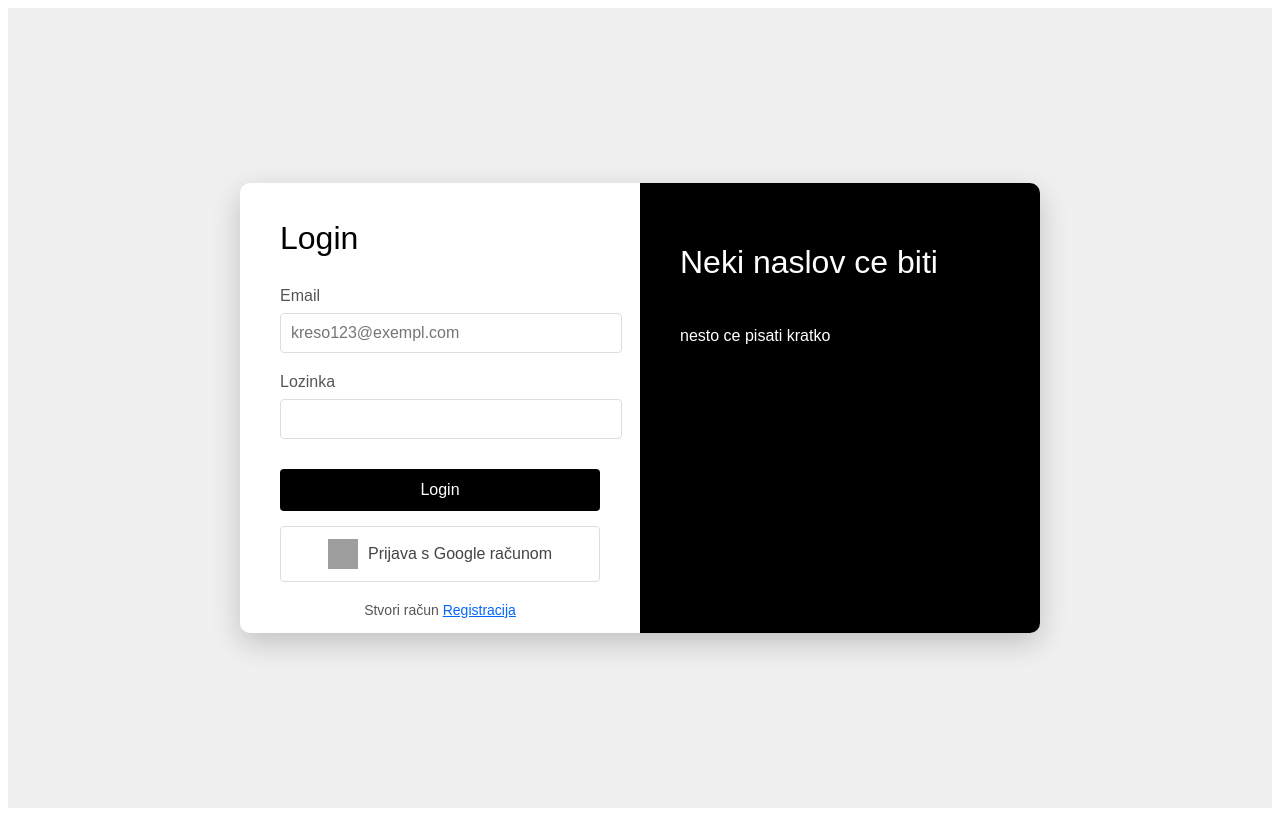
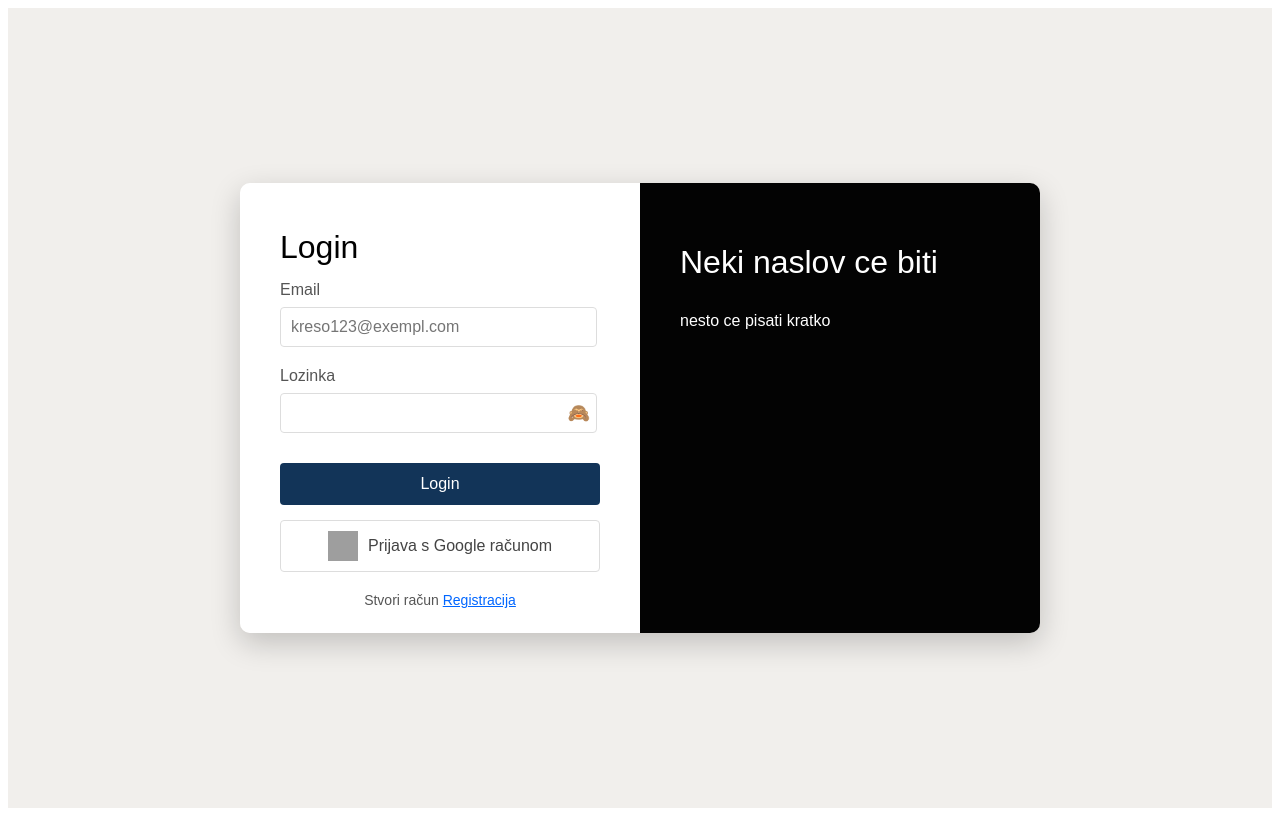
Before and after one commit to Dinkonad/PROJEKT, a Vue app: page /login in a window 1280 px wide. Built offline with nearby package versions, Linux system fonts and the light colour scheme; no server answers; grey boxes are pictures that could not be loaded.

Commit message:
Malo stiliziranja i podjela filova

```diff
--- a/src/components/LoginPage.vue
+++ b/src/components/LoginPage.vue
@@ -1,6 +1,5 @@
 <template>
   <div class="login-container">
-
     <admin-login
       v-if="showAdminPanel"
       @close="closeAdminPanel"
@@ -23,10 +22,20 @@
               />
             </div>
 
-              <div class="form-group">
+            <div class="form-group password-group">
               <label for="password">Lozinka</label>
-                <input type="password" id="password" v-model="password" />
+              <div class="password-input-container">
+                <input
+                  :type="showPassword ? 'text' : 'password'"
+                  id="password"
+                  v-model="password"
+                />
+                <span class="toggle-password" @click="toggleShowPassword">
+                  {{ showPassword ? '👁️' : '🙈' }}
+                </span>
               </div>
+            </div>
+            <p v-if="loginError" class="error-message">{{ loginError }}</p>
 
             <button class="login-button" @click="login">Login</button>
 
@@ -50,11 +59,9 @@
             <p class="welcome-text">
               nesto ce pisati kratko
             </p>
-
           </div>
         </div>
       </div>
-
       <div class="signup-side">
         <div class="black-side">
           <div class="welcome-content">
@@ -62,7 +69,6 @@
             <p class="welcome-text">
               nesto nepisati ovdje zanimljivo
             </p>
-
           </div>
         </div>
 
@@ -86,14 +92,24 @@
                 type="email"
                 id="email"
                 v-model="email"
-                  placeholder="primjer@domena.com"
+                placeholder="kreso123@exempl.com"
               />
             </div>
 
-              <div class="form-group">
+            <div class="form-group password-group">
               <label for="new-password">Lozinka</label>
-                <input type="password" id="new-password" v-model="newPassword" />
+              <div class="password-input-container">
+                <input
+                  :type="showNewPassword ? 'text' : 'password'"
+                  id="new-password"
+                  v-model="newPassword"
+                />
+                <span class="toggle-password" @click="toggleShowNewPassword">
+                  {{ showNewPassword ? '🙈' : '👁️' }}
+                </span>
               </div>
+            </div>
+            <p v-if="signupError" class="error-message">{{ signupError }}</p>
 
             <button class="login-button" @click="signup">Registracija</button>
 
@@ -111,7 +127,7 @@
 import { ref, watch } from 'vue';
 import { useRouter } from 'vue-router';
 import { useAuth } from '../store/auth';
-  import AdminLogin from './AdminLogin.vue';
+import AdminLogin from './AdminDashboard.vue';
 
 export default {
   name: 'LoginPage',
@@ -127,16 +143,18 @@
     const newUsername = ref('');
     const email = ref('');
     const newPassword = ref('');
+
     const isSignup = ref(false);
     const showAdminPanel = ref(false);
+    const showPassword = ref(false);
+    const showNewPassword = ref(false);
+
+    const loginError = ref('');
+    const signupError = ref('');
 
     watch(() => state.isLoggedIn, (isLoggedIn) => {
       if (isLoggedIn) {
-          if (state.isAdmin) {
-            router.push('/admin');
-          } else {
-            router.push('/dashboard');
-          }
+        router.push(state.isAdmin ? '/admin' : '/dashboard');
       }
     }, { immediate: true });
 
@@ -146,14 +164,30 @@
       newUsername.value = '';
       email.value = '';
       newPassword.value = '';
+      loginError.value = '';
+      signupError.value = '';
+    };
+
+    const toggleShowPassword = () => {
+      showPassword.value = !showPassword.value;
+    };
+
+    const toggleShowNewPassword = () => {
+      showNewPassword.value = !showNewPassword.value;
     };
 
     const handleLogin = async () => {
+      loginError.value = '';
+      if (!username.value || !password.value) {
+        loginError.value = 'Email i lozinka su obavezni.';
+        return;
+      }
+
       try {
         await login(username.value, password.value);
         clearFormFields();
       } catch (error) {
-          alert('Prijava nije uspjela: ' + error.message);
+        loginError.value = 'Pogrešan email ili lozinka.';
       }
     };
 
@@ -161,17 +195,23 @@
       try {
         await loginWithGoogle();
       } catch (error) {
-          alert('Google prijava nije uspjela: ' + error.message);
+        loginError.value = 'Google prijava nije uspjela.';
       }
     };
 
     const handleSignup = async () => {
+      signupError.value = '';
+      if (!newUsername.value || !email.value || !newPassword.value) {
+        signupError.value = 'Sva polja su obavezna.';
+        return;
+      }
+
       try {
         await signup(newUsername.value, email.value, newPassword.value);
         isSignup.value = false;
         clearFormFields();
       } catch (error) {
-          alert('Registracija nije uspjela: ' + error.message);
+        signupError.value = 'Registracija nije uspjela.';
       }
     };
 
@@ -179,7 +219,6 @@
       try {
         await loginAsAdmin(adminEmail, adminPassword);
         showAdminPanel.value = false;
-          alert('Uspješno ste prijavljeni kao administrator!');
       } catch (error) {
         alert('Admin prijava nije uspjela: ' + error.message);
       }
@@ -199,23 +238,23 @@
 
     const toggleMode = () => {
       isSignup.value = !isSignup.value;
+      loginError.value = '';
+      signupError.value = '';
     };
 
     return {
-        username,
-        password,
-        newUsername,
-        email,
-        newPassword,
-        isSignup,
-        showAdminPanel,
+      username, password, newUsername, email, newPassword,
+      isSignup, showAdminPanel, showPassword, showNewPassword,
+      loginError, signupError,
       login: handleLogin,
       loginWithGoogle: handleLoginWithGoogle,
       signup: handleSignup,
       toggleMode,
       showAdminLogin,
       closeAdminPanel,
-        handleAdminLogin
+      handleAdminLogin,
+      toggleShowPassword,
+      toggleShowNewPassword
     };
   }
 };
@@ -228,7 +267,7 @@
     align-items: center;
     min-height: 100vh;
     width: 100%;
-    background-color: #f0f0f0;
+    background-color: #F1EFEC;
     font-family: Arial, sans-serif;
     perspective: 1500px;
     position: relative;
@@ -236,7 +275,7 @@
 
   .google-login-button {
     width: 100%;
-    padding: 12px;
+    padding: 10px;
     background-color: white;
     color: #444;
     border: 1px solid #ddd;
@@ -310,7 +349,7 @@
   }
 
   .black-side {
-    background-color: black;
+    background-color: #030303;
     color: white;
   }
 
@@ -322,7 +361,7 @@
 
   h1 {
     font-size: 32px;
-    margin-bottom: 30px;
+    margin-bottom: 15px;
     font-weight: normal;
   }
 
@@ -346,15 +385,15 @@
   }
 
   input:focus {
-    border-color: #0066ff;
-    box-shadow: 0 0 5px rgba(0, 102, 255, 0.3);
+    border-color: #030303;
+    box-shadow: #030303;
     outline: none;
   }
 
   .login-button {
     width: 100%;
     padding: 12px;
-    background-color: black;
+    background-color: #123458;
     color: white;
     border: none;
     border-radius: 4px;
@@ -365,13 +404,13 @@
   }
 
   .login-button:hover {
-    background-color: #333;
+    background-color: #2261a5;
     transform: translateY(-2px);
     box-shadow: 0 4px 8px rgba(0,0,0,0.2);
   }
 
   .login-button:active {
-    background-color: #000;
+    background-color: #2261a5;
     transform: translateY(1px);
     box-shadow: 0 2px 4px rgba(0,0,0,0.2);
   }
@@ -422,4 +461,38 @@
       max-width: 100%;
     }
   }
+
+  .password-group {
+  position: relative;
+  margin-bottom: 20px;
+}
+
+.password-input-container {
+  position: relative;
+}
+
+input {
+  width: 75%;
+  padding: 10px;
+  padding-right: 65px;
+  border: 1px solid #ddd;
+  border-radius: 4px;
+  font-size: 16px;
+}
+
+.toggle-password {
+  position: absolute;
+  right: 10px;
+  top: 50%;
+  transform: translateY(-50%);
+  cursor: pointer;
+  user-select: none;
+  font-size: 18px;
+}
+.error-message {
+  color: red;
+  font-size: 14px;
+  margin-top: -10px;
+  margin-bottom: 15px;
+}
 </style>
--- a/src/router/index.js
+++ b/src/router/index.js
@@ -1,5 +1,5 @@
 import { createRouter, createWebHistory } from 'vue-router';
-import { getAuth } from 'firebase/auth';
+import { getAuth, onAuthStateChanged } from 'firebase/auth';
 import LoginPage from '../components/LoginPage.vue';
 import Dashboard from '../components/Dashboard.vue';
 import AdminDashboard from '../components/AdminDashboard.vue';
@@ -33,13 +33,14 @@ const router = createRouter({
   routes
 });
 
-// Navigation guard for protected routes
+let currentUser = null;
+onAuthStateChanged(getAuth(), (user) => {
+  currentUser = user;
+});
+
 router.beforeEach((to, from, next) => {
-  const auth = getAuth();
   const requiresAuth = to.matched.some(record => record.meta.requiresAuth);
   const requiresAdmin = to.matched.some(record => record.meta.requiresAdmin);
-
-  const currentUser = auth.currentUser;
 
   if (requiresAuth && !currentUser) {
     next('/login');
--- a/src/services/firebase.js
+++ b/src/services/firebase.js
@@ -1,5 +1,6 @@
 import { initializeApp } from 'firebase/app';
 import { getAuth } from 'firebase/auth';
+
 
 const firebaseConfig = {
   apiKey: "AIzaSyB9OpsZEmSBiGgLNQJwA99inp-OcyxU_Ls",
@@ -10,7 +11,6 @@ const firebaseConfig = {
   appId: "1:986728872789:web:5e4419d14b242f7ebc8ddc",
   measurementId: "G-Q1RZ6WYB4Y"
 };
-
 const app = initializeApp(firebaseConfig);
 const auth = getAuth(app);
 
--- a/src/store/auth.js
+++ b/src/store/auth.js
@@ -1,7 +1,6 @@
 import { reactive } from 'vue';
-import { initializeApp } from 'firebase/app';
+import { auth } from '../services/firebase';
 import {
-  getAuth,
   signInWithEmailAndPassword,
   createUserWithEmailAndPassword,
   signOut,
@@ -10,23 +9,10 @@ import {
   onAuthStateChanged
 } from 'firebase/auth';
 
-// Firebase configuration
-const firebaseConfig = {
-  apiKey: "AIzaSyB9OpsZEmSBiGgLNQJwA99inp-OcyxU_Ls",
-  authDomain: "blawda-6388c.firebaseapp.com",
-  projectId: "blawda-6388c",
-  storageBucket: "blawda-6388c.firebasestorage.app",
-  messagingSenderId: "986728872789",
-  appId: "1:986728872789:web:5e4419d14b242f7ebc8ddc",
-  measurementId: "G-Q1RZ6WYB4Y"
-};
 
-// Initialize Firebase
-const app = initializeApp(firebaseConfig);
-const auth = getAuth(app);
 const googleProvider = new GoogleAuthProvider();
 
-// Create reactive state
+
 const state = reactive({
   currentUser: null,
   isLoggedIn: false,
@@ -35,14 +21,12 @@ const state = reactive({
   error: null
 });
 
-// Set up auth state listener
 onAuthStateChanged(auth, (user) => {
   state.loading = false;
 
   if (user) {
     state.currentUser = user;
     state.isLoggedIn = true;
-    // Check if user is admin
     state.isAdmin = user.email === 'naddinko@gmail.com';
   } else {
     state.currentUser = null;
@@ -51,7 +35,6 @@ onAuthStateChanged(auth, (user) => {
   }
 });
 
-// Auth functions
 const login = async (username, password) => {
   state.loading = true;
   state.error = null;
@@ -131,8 +114,6 @@ const loginAsAdmin = async (email, password) => {
     state.loading = false;
   }
 };
-
-// Auth composable
 export function useAuth() {
   return {
     state,
```
Also changed, not shown: src/components/AdminLogin.vue (deleted, +0 -141 lines), 1 other file (tests, documents, lock files or other folders). Lines whose indentation alone changed are shown as unchanged.
